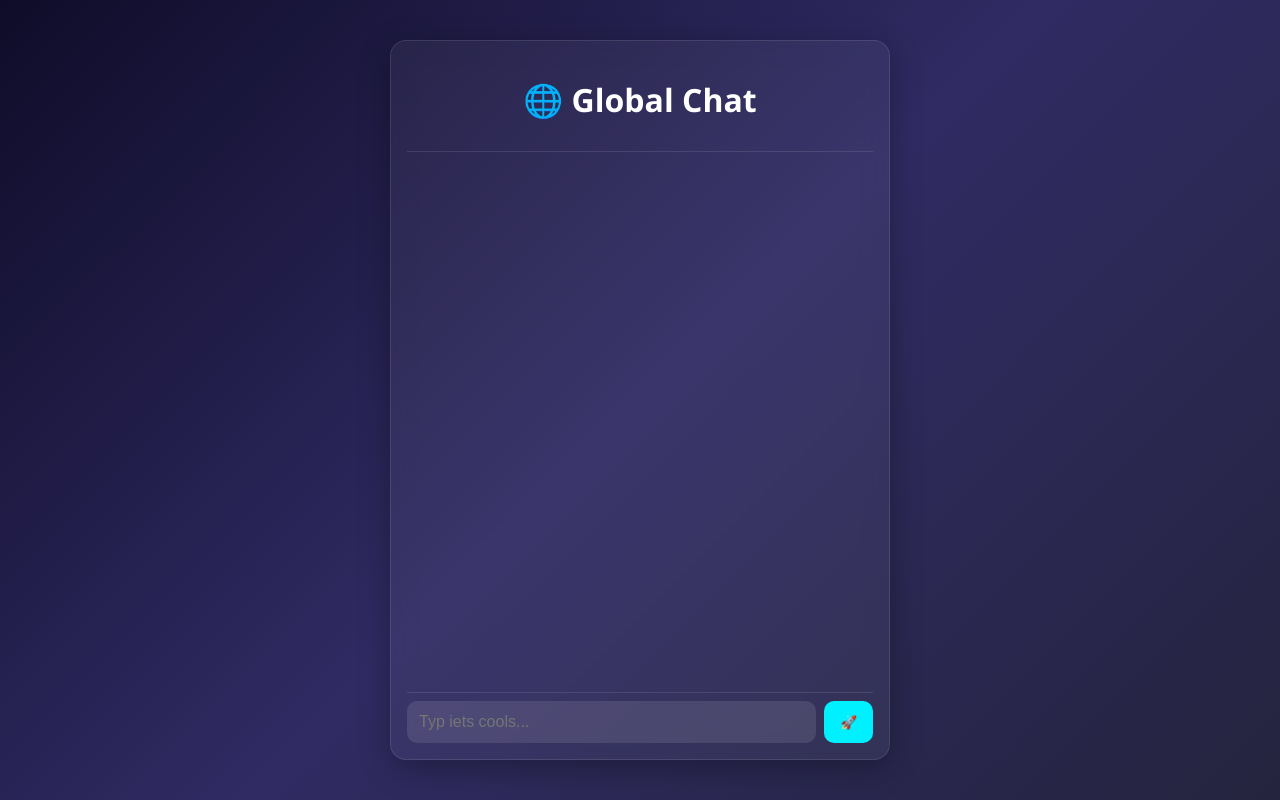
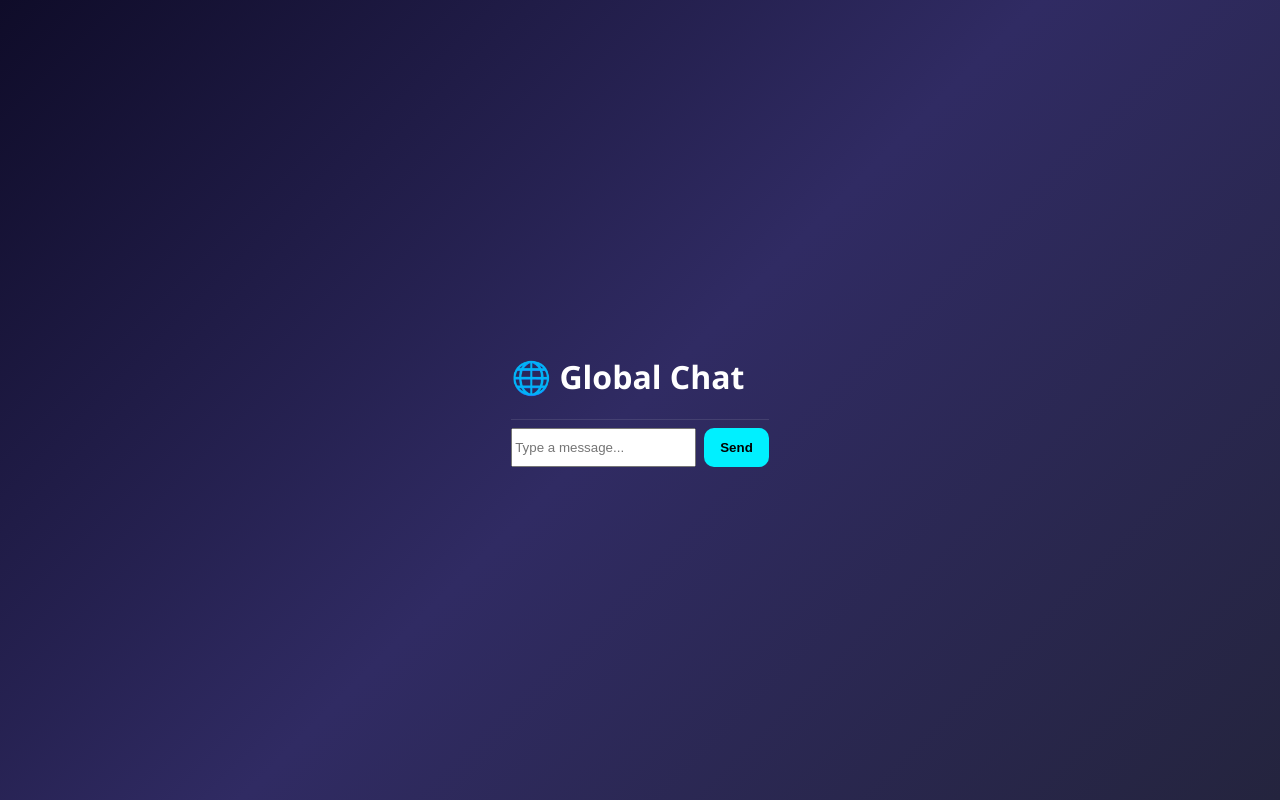
Before and after one commit to Broodje565/global-chat, a plain HTML site: page index.html in a window 1280 px wide. Drawn offline with Linux system fonts and the light colour scheme.

Commit message:
Update index.html

```diff
--- a/index.html
+++ b/index.html
@@ -1,27 +1,20 @@
 <!DOCTYPE html>
-<html lang="nl">
+<html lang="en">
 <head>
   <meta charset="UTF-8" />
   <meta name="viewport" content="width=device-width, initial-scale=1.0" />
-  <title>⚡ Global Chat</title>
+  <title>Global Chat</title>
   <link rel="stylesheet" href="style.css" />
 </head>
 <body>
-  <div id="chat-app">
-    <header>
-      <h1>🌐 Global Chat</h1>
-    </header>
-
-    <main>
-      <ul id="messages"></ul>
-    </main>
-
-    <form id="form" autocomplete="off">
-      <input id="input" placeholder="Typ iets cools..." />
-      <button type="submit">🚀</button>
+  <div class="chat-container">
+    <h1>🌐 Global Chat</h1>
+    <div id="chat-box"></div>
+    <form id="chat-form">
+      <input type="text" id="msg-input" placeholder="Type a message..." autocomplete="off" />
+      <button type="submit">Send</button>
     </form>
   </div>
-
-  <script src="chat.js"></script>
+  <script src="script.js"></script>
 </body>
 </html>
```
